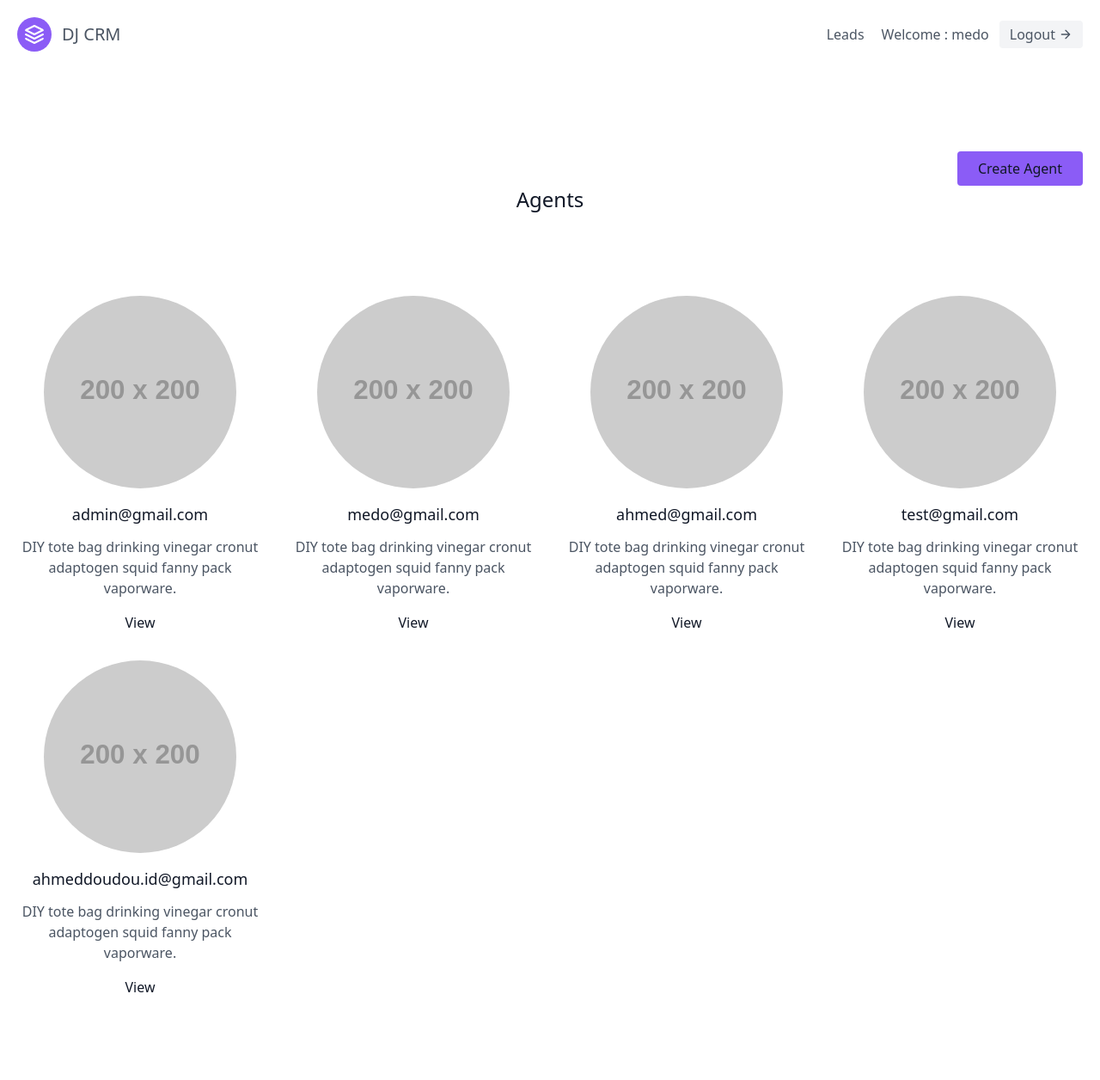
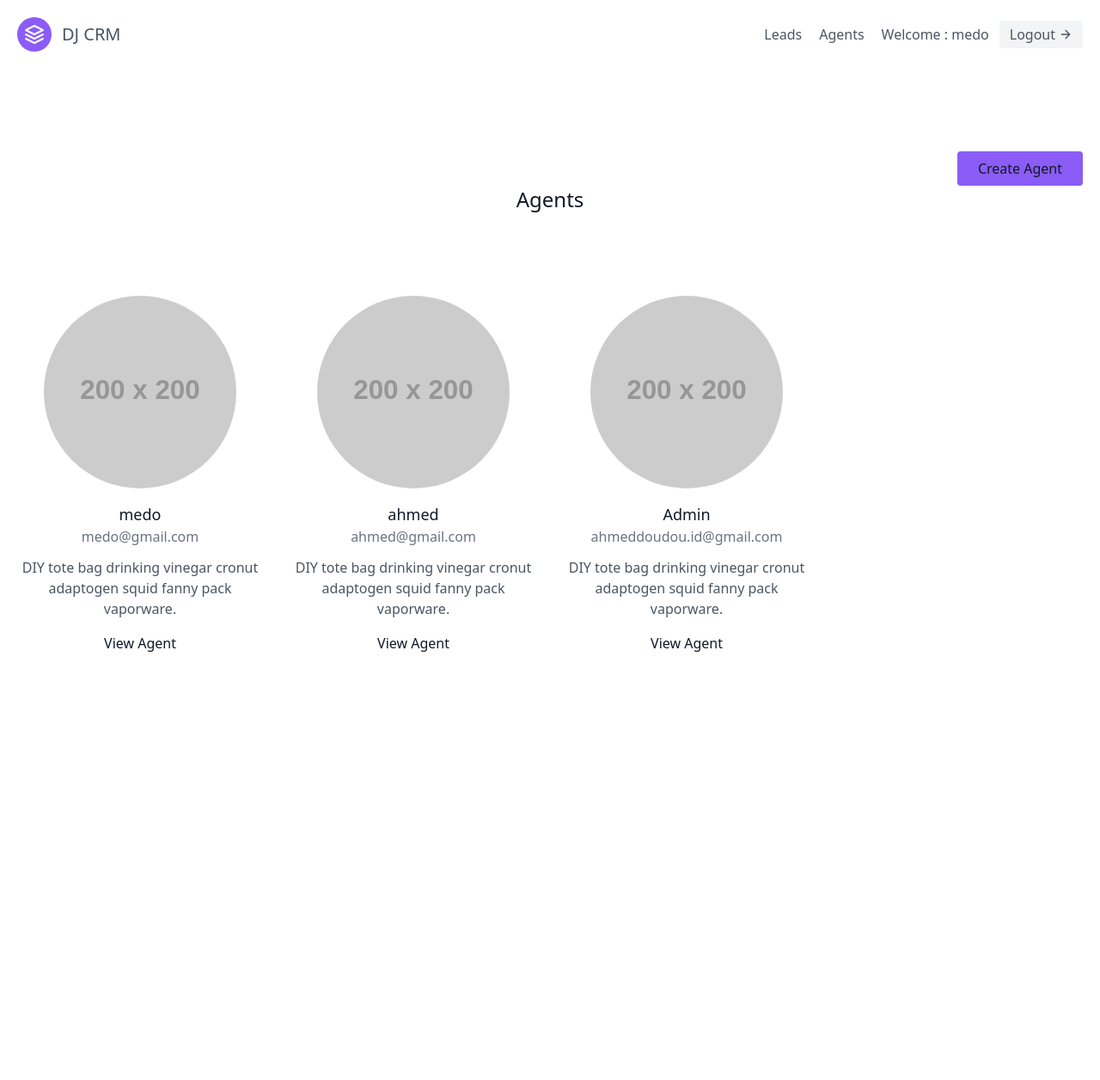
Before and after one commit to AhmedDoudou/django-crm, a Django app: page /agent/ in a window 1280 px wide. Shown: the whole page at 86% size. After the commit the page ends 758 px from the top, so only its background shows below. Run offline with Django 3.2, Linux system fonts and the light colour scheme; a user stored in the database is signed in; data comes from the database, SQL or seed files in the repository; both versions use the stored data as it was after the commit; grey boxes labelled with a size stand in for pictures from a placeholder-image service; some libraries are stand-ins or nearby versions.

Commit message:
finished agent

```diff
--- a/Django_CRM/agents/templates/Agent/index.html
+++ b/Django_CRM/agents/templates/Agent/index.html
@@ -15,12 +15,12 @@
                 <div class="h-full flex flex-col items-center text-center">
                     <img alt="team" class="flex-shrink-0 rounded-full h-56 object-cover object-center mb-4" src="https://dummyimage.com/200x200">
                     <div class="w-full">
-                        <h2 class="title-font font-medium text-lg text-gray-900">{{Agent}} </h2>
-                        <h3 class="text-gray-500 mb-3"> {{Agent.agent}} </h3>
+                        <h2 class="title-font font-medium text-lg text-gray-900">{{Agent.user.username}} </h2>
+                        <h3 class="text-gray-500 mb-3"> {{Agent.user.email}} </h3>
                         <p class="mb-4">DIY tote bag drinking vinegar cronut adaptogen squid fanny pack vaporware.</p>
                         <span class="inline-flex">
-                    <a href="{% url 'agents:agent' %}" class="text-gray-900 hover:bg-purple-600 text-white-500 ">
-                      View
+                    <a href="{% url 'agents:detail-agent' Agent.id %}" class="text-gray-900 hover:bg-purple-600 text-white-500 ">
+                      View Agent
                     </a>
                   </span>
                     </div>
--- a/Django_CRM/agents/urls.py
+++ b/Django_CRM/agents/urls.py
@@ -1,14 +1,14 @@
 from django.contrib import admin
 from django.urls import path
-from .views import AgentListView,AgentCreateView
+from .views import AgentListView,AgentCreateView, AgentDetailView, AgentUpdateView,AgentDeleteView
 
 app_name = "agents"
 
 urlpatterns = [
-     path('',AgentListView.as_view(), name='agent'),
-     path('create/',AgentCreateView.as_view(), name='create-agent'),
-    # path('detail/<int:pk>/',LeadDetailView.as_view(), name='detail-lead'),
-    # path('delete/<int:pk>/',LeadDeleteView.as_view(), name='delete-lead'),
-    # path('update/<int:pk>/',LeadUpdateView.as_view(), name='update-lead'),
+    path('',AgentListView.as_view(), name='agent'),
+    path('create/',AgentCreateView.as_view(), name='create-agent'),
+    path('detail/<int:pk>/',AgentDetailView.as_view(), name='detail-agent'),
+    path('delete/<int:pk>/',AgentDeleteView.as_view(), name='delete-agent'),
+    path('update/<int:pk>/',AgentUpdateView.as_view(), name='update-agent'),
 
 ]
--- a/Django_CRM/agents/views.py
+++ b/Django_CRM/agents/views.py
@@ -1,7 +1,7 @@
 from django.shortcuts import render, redirect, reverse
 from django.contrib.auth.mixins import LoginRequiredMixin
-from leads.models import Lead , Agent
-from agents.models import AgentModelForm
+from leads.models import Agent
+from agents.forms import AgentModelForm
 
 from django.views import generic
 
@@ -11,12 +11,51 @@ from django.views import generic
 
 class AgentListView(generic.ListView):
     template_name = "Agent/index.html"
-    queryset = Agent.objects.all()
     context_object_name = "agents"
+    def get_queryset(self):
+        request_organisation = self.request.user.userprofile
+        return Agent.objects.filter(organisation=request_organisation)
 
 
-class AgentCreateView(generic.CreateView):
+
+
+
+class AgentCreateView(LoginRequiredMixin, generic.CreateView):
     template_name = "Agent/agent_create.html/"
     form_class = AgentModelForm
     def get_success_url(self):
         return reverse("agents:agent")
+
+    def form_valid(self, form):
+        agent = form.save(commit=False)
+        agent.organisation =self.request.user.userprofile
+        agent.save()
+        return super(AgentCreateView, self).form_valid(form)
+
+
+class AgentDetailView(LoginRequiredMixin, generic.DetailView):
+    template_name = "Agent/agent_detail.html/"
+    context_object_name = "agent"
+    def get_queryset(self):
+        request_organisation = self.request.user.userprofile
+        return Agent.objects.filter(organisation=request_organisation)
+
+
+
+
+class AgentUpdateView(LoginRequiredMixin, generic.UpdateView):
+    template_name = "Agent/agent_update.html/"
+    form_class = AgentModelForm
+    def get_queryset(self):
+        request_organisation = self.request.user.userprofile
+        return Agent.objects.filter(organisation=request_organisation)
+    def get_success_url(self):
+        return reverse("agents:agent")
+
+class AgentDeleteView(LoginRequiredMixin, generic.DeleteView):
+    template_name = "Agent/delete_agent.html/"
+    def get_queryset(self):
+        request_organisation = self.request.user.userprofile
+        return Agent.objects.filter(organisation=request_organisation)
+    def get_success_url(self):
+        return reverse("agents:agent")
--- a/Django_CRM/leads/models.py
+++ b/Django_CRM/leads/models.py
@@ -4,7 +4,9 @@ from django.contrib.auth.models import AbstractUser
 
 
 class User(AbstractUser):
-    pass
+    is_organisor = models.BooleanField(default=True)
+    is_agent = models.BooleanField(default=False)
+
 
 class UserProfile(models.Model):
     user = models.OneToOneField(User, on_delete=models.CASCADE)
--- a/Django_CRM/templates/navbar.html
+++ b/Django_CRM/templates/navbar.html
@@ -10,20 +10,17 @@
 
             {% if not request.user.is_authenticated %}
 
-            <a href=" {% url 'signup' %} " class="mr-5 hover:text-gray-900">Signup</a>
-
-            {% endif %}
+            <a href=" {% url 'signup' %} " class="mr-5 hover:text-gray-900">Signup</a> {% endif %}
         </nav>
         {% if request.user.is_authenticated %}
         <a href=" {% url 'leads:home' %} " class="mr-5 hover:text-gray-900">Leads</a>
-        Welcome : {{ request.user.username }}
+        <a href=" {% url 'agents:agent' %} " class="mr-5 hover:text-gray-900">Agents</a> Welcome : {{ request.user.username }}
 
         <a href=" {% url 'logout' %} " class="ml-3 inline-flex items-center bg-gray-100 border-0 py-1 px-3 focus:outline-none hover:bg-gray-200 rounded text-base mt-4 md:mt-0">Logout
           <svg fill="none" stroke="currentColor" stroke-linecap="round" stroke-linejoin="round" stroke-width="2" class="w-4 h-4 ml-1" viewBox="0 0 24 24">
             <path d="M5 12h14M12 5l7 7-7 7"></path>
           </svg>
-        </a>
-        {% else %}
+        </a> {% else %}
         <a href=" {% url 'login' %} " class="inline-flex items-center bg-gray-100 border-0 py-1 px-3 focus:outline-none hover:bg-gray-200 rounded text-base mt-4 md:mt-0">Login
         <svg fill="none" stroke="currentColor" stroke-linecap="round" stroke-linejoin="round" stroke-width="2" class="w-4 h-4 ml-1" viewBox="0 0 24 24">
           <path d="M5 12h14M12 5l7 7-7 7"></path>
```
Also changed, not shown: Django_CRM/agents/forms.py (added, +12 -0 lines), Django_CRM/agents/models.py (deleted, +0 -11 lines), Django_CRM/agents/templates/Agent/agent_detail.html (+35 -0 lines), Django_CRM/agents/templates/Agent/agent_update.html (+24 -0 lines), Django_CRM/agents/templates/Agent/delete_agent.html (+24 -0 lines), Django_CRM/agents/templates/Agent/lead_create.html (deleted, +0 -15 lines), Django_CRM/db.sqlite3, Django_CRM/leads/migrations/0003_auto_20211220_1849.py (added).
